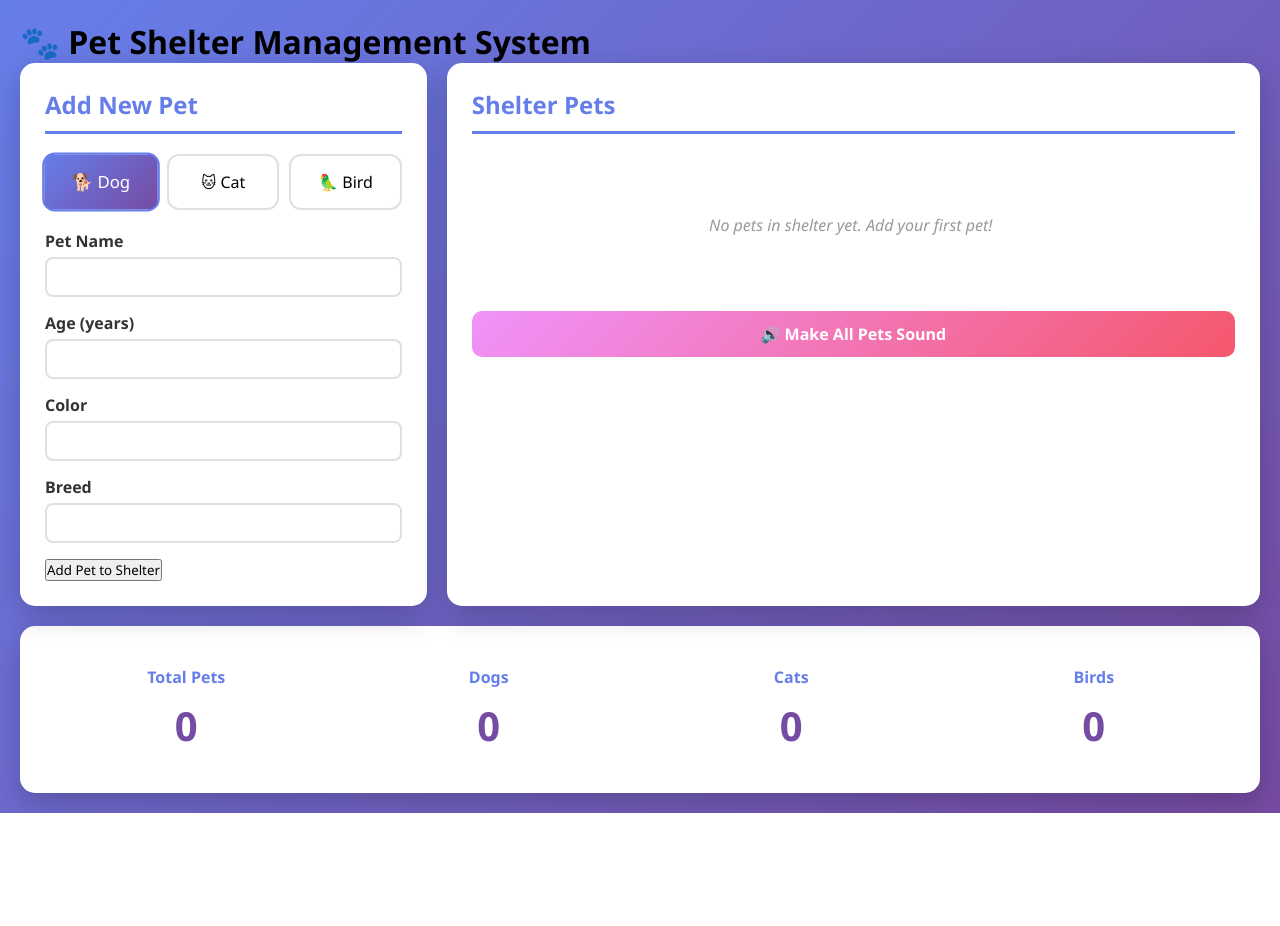
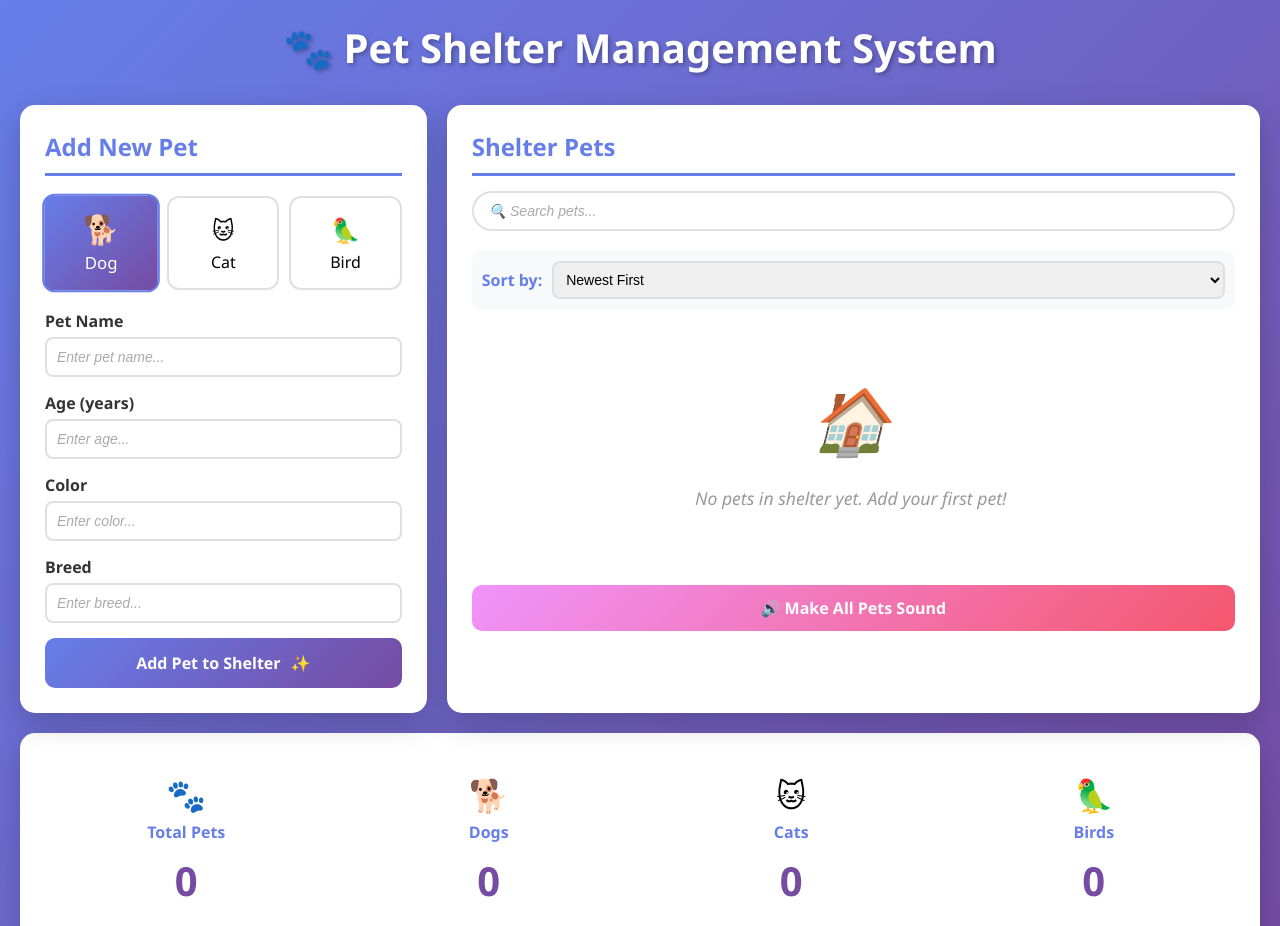
Before and after one commit to ErenYea9er69/petsShelter, a plain HTML site: page index.html in a window 1280 px wide. Shown: the top 926 px of the page. Before the commit the page ends 813 px from the top, so only its background shows below. Drawn offline with Linux system fonts and the light colour scheme.

Commit message:
better styling app/html to suppot it

```diff
--- a/index.html
+++ b/index.html
@@ -8,38 +8,47 @@
 </head>
 <body>
     <div class="container">
-        <h1>🐾 Pet Shelter Management System</h1>
+        <h1 class="main-title">🐾 Pet Shelter Management System</h1>
 
         <div class="main-content">
             <div class="card">
                 <h2>Add New Pet</h2>
 
                 <div class="pet-type-selector">
-                    <button class="pet-type-btn active" onclick="selectPetType('dog')">🐕 Dog</button>
-                    <button class="pet-type-btn" onclick="selectPetType('cat')">🐱 Cat</button>
-                    <button class="pet-type-btn" onclick="selectPetType('bird')">🦜 Bird</button>
+                    <button class="pet-type-btn active" onclick="selectPetType('dog')" data-type="dog">
+                        <span class="emoji">🐕</span>
+                        <span class="label">Dog</span>
+                    </button>
+                    <button class="pet-type-btn" onclick="selectPetType('cat')" data-type="cat">
+                        <span class="emoji">🐱</span>
+                        <span class="label">Cat</span>
+                    </button>
+                    <button class="pet-type-btn" onclick="selectPetType('bird')" data-type="bird">
+                        <span class="emoji">🦜</span>
+                        <span class="label">Bird</span>
+                    </button>
                 </div>
 
                 <form id="petForm">
                     <div class="form-group">
                         <label>Pet Name</label>
-                        <input type="text" id="petName" required>
+                        <input type="text" id="petName" required placeholder="Enter pet name...">
                     </div>
 
                     <div class="form-group">
                         <label>Age (years)</label>
-                        <input type="number" id="petAge" min="0" max="30" required>
+                        <input type="number" id="petAge" min="0" max="30" required placeholder="Enter age...">
                     </div>
 
                     <div class="form-group">
                         <label>Color</label>
-                        <input type="text" id="petColor" required>
+                        <input type="text" id="petColor" required placeholder="Enter color...">
                     </div>
 
                     <div id="dogFields" class="specific-fields active">
                         <div class="form-group">
                             <label>Breed</label>
-                            <input type="text" id="dogBreed">
+                            <input type="text" id="dogBreed" placeholder="Enter breed...">
                         </div>
                     </div>
 
@@ -56,37 +65,63 @@
                     <div id="birdFields" class="specific-fields">
                         <div class="form-group">
                             <label>Wing Span (meters)</label>
-                            <input type="number" id="birdWingSpan" step="0.1" min="0" max="10">
+                            <input type="number" id="birdWingSpan" step="0.1" min="0" max="10" placeholder="Enter wing span...">
                         </div>
                     </div>
 
-                    <button type="submit">Add Pet to Shelter</button>
+                    <button type="submit" class="submit-btn">
+                        <span class="btn-text">Add Pet to Shelter</span>
+                        <span class="btn-icon">✨</span>
+                    </button>
                 </form>
             </div>
 
             <div class="card">
-                <h2>Shelter Pets</h2>
+                <div class="card-header">
+                    <h2>Shelter Pets</h2>
+                    <div class="search-container">
+                        <input type="text" id="searchInput" placeholder="🔍 Search pets..." onkeyup="filterPets()">
+                    </div>
+                </div>
+                <div class="sort-container">
+                    <label>Sort by:</label>
+                    <select id="sortSelect" onchange="sortPets()">
+                        <option value="newest">Newest First</option>
+                        <option value="oldest">Oldest First</option>
+                        <option value="name">Name (A-Z)</option>
+                        <option value="age">Age</option>
+                    </select>
+                </div>
                 <div id="petsList" class="pets-list">
-                    <div class="empty-message">No pets in shelter yet. Add your first pet!</div>
+                    <div class="empty-message">
+                        <div class="empty-icon">🏠</div>
+                        <p>No pets in shelter yet. Add your first pet!</p>
+                    </div>
                 </div>
-                <button class="sound-all-btn" onclick="makeAllPetsSound()">🔊 Make All Pets Sound</button>
+                <button class="sound-all-btn" onclick="makeAllPetsSound()">
+                    <span>🔊 Make All Pets Sound</span>
+                </button>
             </div>
         </div>
 
         <div class="stats">
-            <div class="stat-item">
+            <div class="stat-item" data-stat="total">
+                <div class="stat-icon">🐾</div>
                 <h3>Total Pets</h3>
                 <div class="number" id="petCount">0</div>
             </div>
-            <div class="stat-item">
+            <div class="stat-item" data-stat="dog">
+                <div class="stat-icon">🐕</div>
                 <h3>Dogs</h3>
                 <div class="number" id="dogCount">0</div>
             </div>
-            <div class="stat-item">
+            <div class="stat-item" data-stat="cat">
+                <div class="stat-icon">🐱</div>
                 <h3>Cats</h3>
                 <div class="number" id="catCount">0</div>
             </div>
-            <div class="stat-item">
+            <div class="stat-item" data-stat="bird">
+                <div class="stat-icon">🦜</div>
                 <h3>Birds</h3>
                 <div class="number" id="birdCount">0</div>
             </div>
@@ -95,20 +130,24 @@
 
     <!-- Modal for pet details -->
     <div id="petModal" class="modal">
+        <div class="modal-overlay" onclick="closeModal()"></div>
         <div class="modal-content">
             <div class="modal-header">
                 <h2 id="modalTitle">Pet Details</h2>
-                <span class="close" onclick="closeModal()">&times;</span>
+                <button class="close" onclick="closeModal()">&times;</button>
             </div>
             <div class="modal-body" id="modalBody">
                 <!-- Pet details will be inserted here -->
             </div>
             <div class="modal-footer">
-                <button onclick="closeModal()">Close</button>
+                <button onclick="closeModal()" class="modal-close-btn">Close</button>
             </div>
         </div>
     </div>
 
+    <!-- Toast Notification -->
+    <div id="toast" class="toast"></div>
+
     <script src="script.js"></script>
 </body>
 </html>
```
